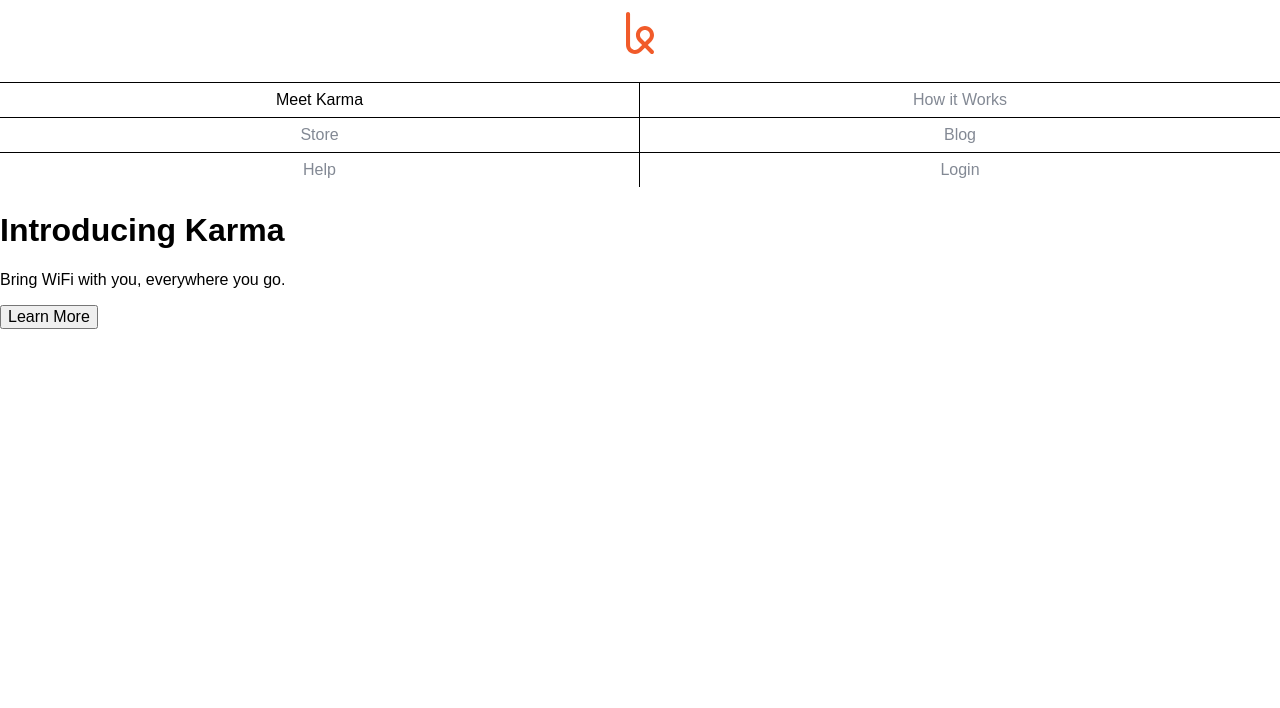
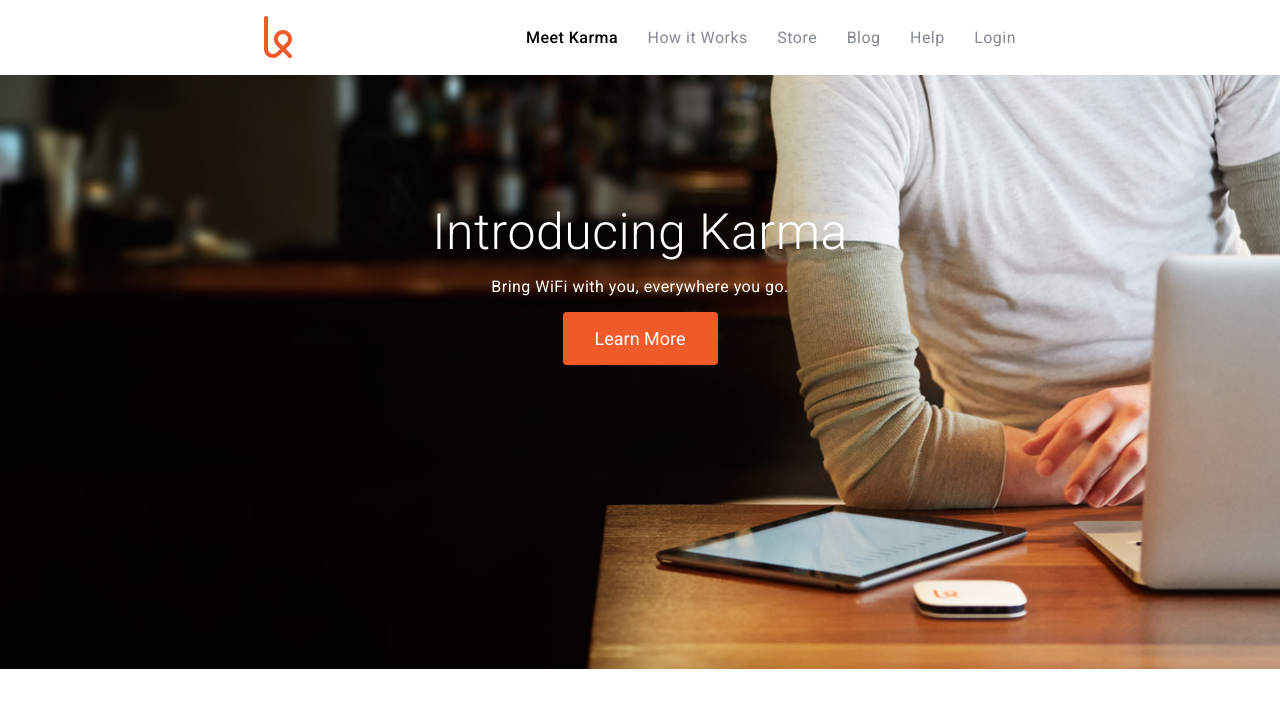
Before and after one commit to LifelongLearner13/karma_clone, a plain HTML site: page index.html in a window 1280 px wide. Drawn offline with Linux system fonts and the light colour scheme.

Commit message:
Added content and styles for the masthead

```diff
--- a/css/styles.css
+++ b/css/styles.css
@@ -1,21 +1,37 @@
+*,
+*:before,
+*:after {
+  box-sizing: inherit;
+}
+
 html,
 body {
 	width: 100%;
+	font-family: 'Roboto', sans-serif;
 	font-size: 16px;
+	color: #838994;
+	letter-spacing: 0.03em;
+	box-sizing: border-box;
+	-webkit-font-smoothing: antialiased;
 }
 
 .wrapper {
 	width: 60%;
 	margin: 0% auto;
+	padding: 0.5rem; /*16px * 0.5rem = 8px*/
+	overflow: hidden;
 }
 
 .logo {
 	width: 1.75rem;
-	margin: 0.5rem;
+	display: inline-block;
+	vertical-align: top;
+	margin-top: 0.5rem;
 }
 
 .top_navigation {
 	width: 90%;
+	float: right;
 	display: inline-block;
 }
 
@@ -24,8 +40,8 @@ body {
 	display: block;
 	padding: 0%;
 	width: 100%;
-	float: right;
 	text-align: right;
+	margin: 0%;
 }
 
 .top_navigation>ul>li {
@@ -35,10 +51,11 @@ body {
 
 .top_navigation>ul>li>a:link,
 .top_navigation>ul>li>a:visited {
-	padding: 0.5rem 1rem;
+	padding: 1.25rem 0rem 1.25rem 1.563rem;
 	display: block;
 	text-decoration: none;
 	color: #838994;
+	transition: color 0.5s ease;
 }
 
 .top_navigation>ul>li>a:hover,
@@ -46,9 +63,10 @@ body {
 .top_navigation>ul>li>a:active,
 .top_navigation>ul>li>a.active {
 	color: #000000;
+	font-weight: 500;
 }
 
-@media only screen and (max-width: 1500px) {
+@media only screen and (max-width: 1000px) {
 	.wrapper,
 	.top_navigation {
         width: 100%;
@@ -56,7 +74,7 @@ body {
 
     .logo {
     	display: block;
-    	margin: 0.75rem auto;
+    	margin: 1rem auto;
     }
 
 	.top_navigation>ul {
@@ -82,3 +100,51 @@ body {
 .clear {
 	clear: both;
 }
+
+.masthead {
+	width: 100%;
+	background: url(../images/masthead_bg.jpg) no-repeat center bottom;
+	background-size: cover;
+	text-align: center;
+	padding: 8rem 0rem 19rem 0rem;
+	color: #FFFFFF;
+}
+
+.masthead h1, .masthead h3 {
+	font-weight: 300;
+}
+
+.masthead h1 {
+	font-size: 3.125rem;
+	margin: 0rem;
+}
+
+.masthead h3 {
+	margin: 1.25rem 0rem;
+    font-size: 1.563rem;
+}
+
+.masthead button {
+	width: 9.688rem;
+    background-color: #f15a29;
+    border-color: #f15a29;
+    text-shadow: none;
+    border-style: none;
+    border-radius: 4px;
+    padding: 1rem 1.5rem;
+    color: white;
+    font-size: 1.125rem;
+    transition: background-color 0.5s ease;
+}
+
+.masthead button:hover {
+	background-color: #d9400e;
+    border-color: #cf3d0e;
+    cursor: pointer;
+}
+
+@media only screen and (max-width: 1000px) {
+	.masthead {
+		padding: 8rem 0rem 9rem 0rem;
+	}
+}
--- a/index.html
+++ b/index.html
@@ -3,6 +3,7 @@
 <head>
 	<meta charset="UTF-8">
 	<title>Karma Clone</title>
+	<link href='http://fonts.googleapis.com/css?family=Roboto:400,500,300' rel='stylesheet' type='text/css'>
 	<meta name="viewport" content="width=device-width, initial-scale=1.0">
 	<link rel="stylesheet" href="css/normalize.css">
 	<link rel="stylesheet" href="css/styles.css">
```
Also changed, not shown: images/masthead_bg.jpg (added).
